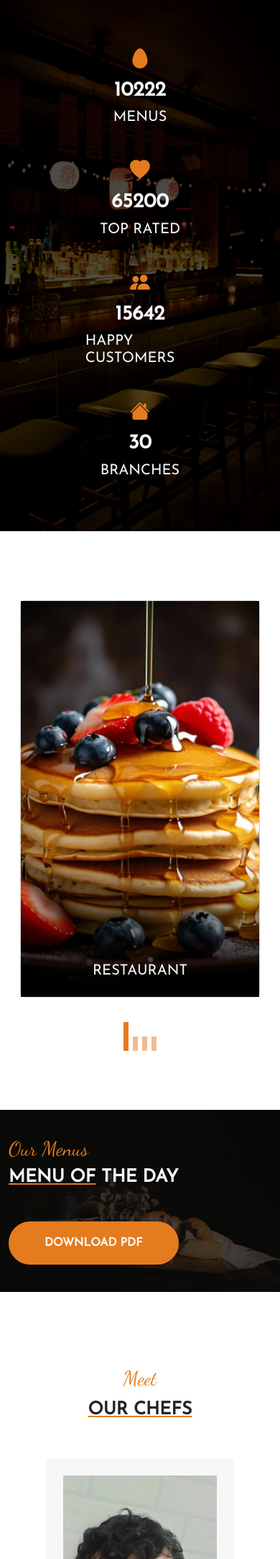
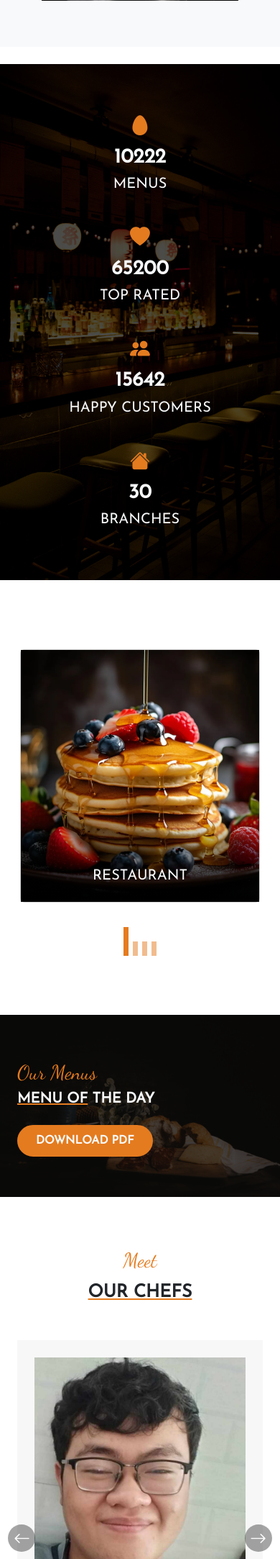
Before and after one commit to TG000/AmbatuEAT, a PHP site: page / in a window 390 px wide. Shown: the part 1754-3920 px from the top of the page at 72% size. Run offline with PHP 8.4, Linux system fonts and the light colour scheme.

Commit message:
Fixed responsive error on xs-small device.

```diff
--- a/index.html
+++ b/index.html
@@ -21,7 +21,7 @@
     <!-- Navbar -->
     <nav class="navbar navbar-expand-lg fixed-top py-3">
         <div class="container">
-            <a href="tel:+84-913-123-445" class="d-lg-none btn d-flex justify-content-center align-items-center sm-nav-btn rounded-circle navbar-icon-collapse m-0" type="button">
+            <a href="tel:+84-913-123-445" class="d-lg-none d-phone-none btn d-flex justify-content-center align-items-center sm-nav-btn rounded-circle navbar-icon-collapse m-0" type="button">
                 <i class="bi bi-telephone-fill text-light h6 d-flex justify-content-center align-content-center m-0"></i>
             </a>
 
@@ -220,10 +220,10 @@
         </div>
 
         <div class="z-1 w-100 h-100 d-flex flex-column justify-content-center focus-display m-0">
-            <h3 class="text-center text-orange display-4 font-fancy mb-4 intro-first">Spicy & Delicious</h3>
+            <h3 class="text-center text-orange display-4 font-fancy mb-md-4 mb-3 intro-first">Spicy & Delicious</h3>
             <h1 class="text-center display-1 fw-bolder py-1 text-light intro-second">WELCOME AMBATUEAT</h1>
             <h3 class="text-center h3 text-light mb-5 intro-third">Ultimate Flavory Experience In Your City</h2>
-            <div class="text-center">
+            <div class="text-center d-md-inline-block d-none">
                 <button class="btn text-light rounded-5 bg-orange px-5 py-3 fw-semibold d-inline-block intro-final">
                     ORDER NOW
                 </button>
@@ -236,21 +236,21 @@
         <div class="container d-flex flex-column flex-lg-row align-items-center h-100 py-5 ">
             <div class="w-50 w-sm-100">
                 <h2 class=" text-orange display-6 font-fancy">Welcome to Ambatueat</h2>
-                <h2 class="display-6 fw-bolder">
+                <h2 class="display-6 fw-bolder fw-phone-title">
                     <span class="text-decoration-underline underline-orange">DISCOVER</span> OUR STORY
                 </h2>
-                <p class=" py-4 text-muted line-height-sep">
+                <p class="fw-phone-text py-4 text-muted line-height-sep">
                     Ambatueat is a restaurant, bar and coffee roastery located on a busy corner site in Farringdon’s Exmouth Market. With glazed frontage on two sides of the building, overlooking the market and a bustling London intersec. <br> <br>
 
                     Ambatueat is the place for a fine dining experience where the tradition is blended with an imaginative and modern twist.
                 </p>
-                <button class="btn text-light rounded-5 bg-orange px-5 py-3 fw-semibold d-inline-block">
+                <button class="btn text-light rounded-5 bg-orange px-lg-5 py-lg-3 px-4 py-3 fw-semibold d-inline-block">
                     READ MORE
                 </button>
             </div>
 
             <div class="w-50 w-sm-100 d-flex justify-content-lg-end justify-content-center my-lg-0 my-3 pt-lg-0 pt-5">
-                <img class="w-75 w-sm-50" src="./other/img/story.jpg" alt="Story Image">
+                <img class="w-75 w-sm-50 w-phone-75" src="./other/img/story.jpg" alt="Story Image">
             </div>
         </div>
     </section>
@@ -258,7 +258,7 @@
     <!-- Stats -->
     <section class="stats bg-image bg-black-overlay section-small h-sm-fit py-5 py-lg-0">
         <div class="container d-flex flex-column flex-lg-row align-items-center justify-content-evenly h-100">
-            <div class="d-flex flex-column align-items-center justify-content-evenly col-lg-3 col-5 py-4 py-lg-0">
+            <div class="d-flex flex-column align-items-center justify-content-evenly col-lg-3 col-md-5 w-100 py-4 py-lg-0">
                 <i class="bi bi-egg-fill display-6 text-orange"></i>
                 <h2 class="display-6 p-0 m-0 text-light fw-bold py-2 stats-menu">
                     10222
@@ -266,7 +266,7 @@
                 <h4 class="h5 m-0 text-light">MENUS</h4>
             </div>
 
-            <div class="d-flex flex-column align-items-center justify-content-evenly col-lg-3 col-5 py-4 py-lg-0">
+            <div class="d-flex flex-column align-items-center justify-content-evenly col-lg-3 col-md-5 w-100 py-4 py-lg-0">
                 <i class="bi bi-heart-fill display-6 text-orange"></i>
                 <h2 class="display-6 p-0 m-0 text-light fw-bold py-2 stats-rate">
                     65200
@@ -274,7 +274,7 @@
                 <h4 class="h5 m-0 text-light">TOP RATED</h4>
             </div>
 
-            <div class="d-flex flex-column align-items-center justify-content-evenly col-lg-3 col-5 py-4 py-lg-0">
+            <div class="d-flex flex-column align-items-center justify-content-evenly col-lg-3 col-md-5 w-100 py-4 py-lg-0">
                 <i class="bi bi-people-fill display-6 text-orange"></i>
                 <h2 class="display-6 p-0 m-0 text-light fw-bold py-2 stats-customer">
                     15642
@@ -282,7 +282,7 @@
                 <h4 class="h5 m-0 text-light">HAPPY CUSTOMERS</h4>
             </div>
 
-            <div class="d-flex flex-column align-items-center justify-content-evenly col-lg-3 col-5 py-4 py-lg-0">
+            <div class="d-flex flex-column align-items-center justify-content-evenly col-lg-3 col-md-5 w-100 py-4 py-lg-0">
                 <i class="bi bi-house-fill display-6 text-orange"></i>
                 <h2 class="display-6 m-0 m-0 text-light fw-bold py-2 stats-branches">
                     30
@@ -358,16 +358,16 @@
     </section>
 
     <!-- Menus -->
-    <section class="menus bg-image bg-black-overlay section-small">
-        <div class="container h-100 d-flex flex-column flex-lg-row justify-content-lg-between justify-content-evenly">
-            <div class="d-flex flex-column justify-content-center">
+    <section class="menus bg-image bg-black-overlay section-small h-phone-fit">
+        <div class="container h-100 h-phone-fit py-md-0 py-5 px-md-3 px-4 d-flex flex-column flex-lg-row justify-content-lg-between justify-content-evenly">
+            <div class="d-flex flex-column justify-content-center pt-3 pt-md-0">
                 <h2 class=" text-orange display-6 font-fancy">Our Menus</h2>
-                <h2 class="h2 fw-bolder text-light">
+                <h2 class="h2 fw-bolder text-light fw-small-phone-title">
                     <span class="text-decoration-underline underline-orange">MENU OF</span> THE DAY
                 </h2>
             </div>
-            <div class="d-flex align-items-center">
-                <button class="btn text-light rounded-5 bg-orange px-5 py-3 fw-semibold d-inline-block">
+            <div class="d-flex align-items-center my-md-0 my-3">
+                <button class="btn text-light rounded-5 bg-orange px-lg-5 py-lg-3 px-4 py-2 fw-semibold d-inline-block">
                     DOWNLOAD PDF
                 </button>
             </div>
@@ -375,9 +375,9 @@
     </section>
 
     <!-- Chefs -->
-    <section class="chefs section-extra-big">
-        <div class="container mb-5 p-5">
-            <div class="p-5">
+    <section class="chefs section-extra-big h-sm-fit">
+        <div class="container mb-5 p-md-5 p-5 px-2">
+            <div class="p-md-5 p-3 pb-5 px-0">
                 <h2 class=" text-orange display-6 font-fancy py-2 m-0 text-center">Meet</h2>
                 <h2 class="h2 fw-bolder text-dark py-1 m-0 text-center">
                     <span class="text-decoration-underline underline-orange">OUR CHEFS</span>
@@ -419,13 +419,13 @@
                 </div>
 
                 <button class="carousel-control-prev" type="button" data-bs-target="#carouselChefs" data-bs-slide="prev" onclick="this.blur()">
-                    <span>
+                    <span class="p-md-0 p-2 with-icon">
                         <i class="bi bi-arrow-left h3 text-black d-flex align-items-center justify-content-center m-0"></i>
                     </span>
                     <span class="visually-hidden">Previous</span>
                 </button>
                 <button class="carousel-control-next" type="button" data-bs-target="#carouselChefs" data-bs-slide="next" onclick="this.blur()">
-                    <span>
+                    <span class="p-md-0 p-2 with-icon">
                         <i class="bi bi-arrow-right h3 text-black d-flex align-items-center justify-content-center m-0"></i>
                     </span>
                     <span class="visually-hidden">Next</span>
@@ -435,16 +435,16 @@
     </section>
 
     <!-- News -->
-    <section class="news section-small bg-image bg-black-overlay">
-        <div class="container h-100 d-flex flex-column flex-lg-row justify-content-lg-between justify-content-evenly">
+    <section class="news section-small bg-image bg-black-overlay h-phone-fit">
+        <div class="container h-100 h-phone-fit py-md-0 py-5 px-md-3 px-4 d-flex flex-column flex-lg-row justify-content-lg-between justify-content-evenly">
             <div class="d-flex flex-column justify-content-center">
                 <h2 class=" text-orange display-6 font-fancy">Blog Post</h2>
-                <h2 class="h2 fw-bolder text-light">
+                <h2 class="h2 fw-bolder text-light fw-small-phone-title">
                     <span class="text-decoration-underline underline-orange">SEE OUR</span> LATEST NEWS
                 </h2>
             </div>
-            <div class="d-flex align-items-center">
-                <button class="btn text-light rounded-5 bg-orange px-5 py-3 fw-semibold d-inline-block">
+            <div class="d-flex align-items-center my-md-0 my-3">
+                <button class="btn text-light rounded-5 bg-orange px-lg-5 py-lg-3 px-4 py-2 fw-semibold d-inline-block">
                     VIEW ALL NEWS
                 </button>
             </div>
--- a/source/css/responsive.css
+++ b/source/css/responsive.css
@@ -110,3 +110,93 @@
         height: 550px !important;
     }
 }
+
+
+
+/* ============== Phone ============== */
+
+@media (max-width: 767px) {
+    .navbar-collapse {
+        width: 95% !important;
+    }
+
+    .intro-first, .intro-second {
+        font-size: 40px;
+    }
+
+    .intro-third {
+        font-size: 25px;
+    }
+
+    .d-phone-none {
+        display: none !important;
+    }
+}
+
+@media (max-width: 575px) {
+    .navbar-collapse {
+        width: 95% !important;
+    }
+
+    .intro-first, .intro-second {
+        font-size: 25px;
+    }
+
+    .intro-third {
+        font-size: 18px;
+    }
+
+    .d-phone-none {
+        display: none !important;
+    }
+
+    .fw-phone-title {
+        font-size: 25px !important;
+    }
+
+    .fw-small-phone-title {
+        font-size: 20px !important;
+    }
+
+    .fw-phone-text {
+        font-size: 15px !important;
+    }
+
+    #btn-back-to-top {
+        width: 40px !important;
+        height: 40px !important;
+    }
+
+    .w-phone-75 {
+        width: 75% !important;
+    }
+
+    .details-img {
+        height: 350px !important;
+    }
+
+    .h-phone-fit {
+        height: fit-content;
+    }
+
+    .carousel-control-prev {
+        left: 6% !important;
+    }
+
+    .carousel-control-next {
+        right: 6% !important;
+    }
+
+    .carousel-control-prev .with-icon,
+    .carousel-control-next .with-icon {
+        border-radius: 50%;
+        width: 38px !important;
+        height: 38px !important;
+        background-color: rgba(0, 0, 0, 0.7) !important;
+    }
+
+    .carousel-control-prev .with-icon i,
+    .carousel-control-next .with-icon i {
+        color: white !important;
+    }
+}
```
